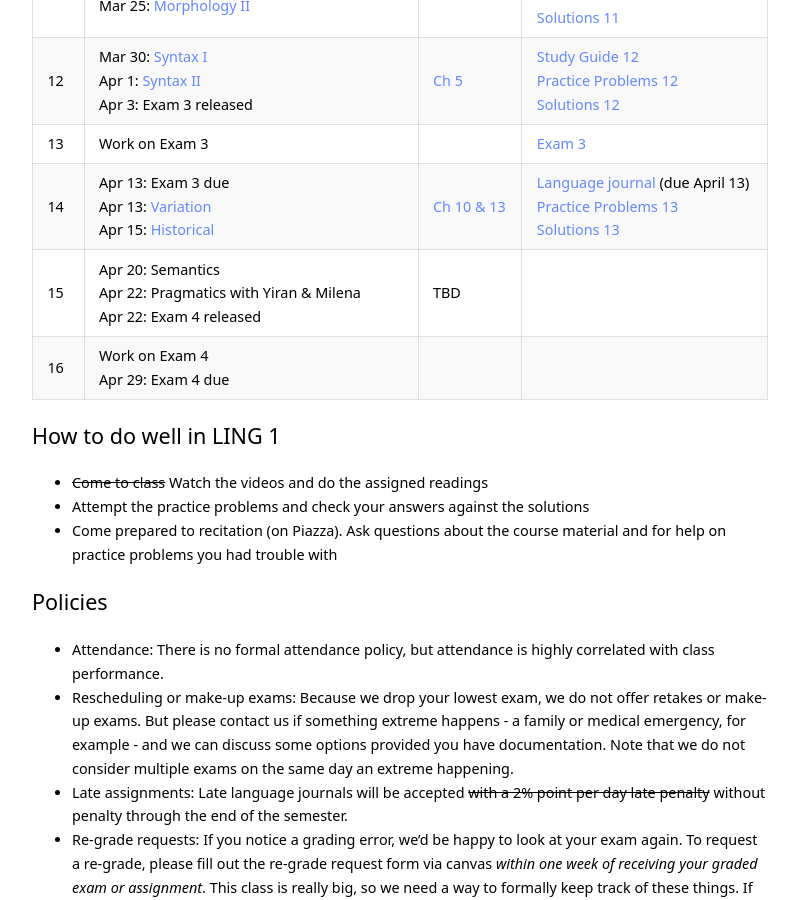
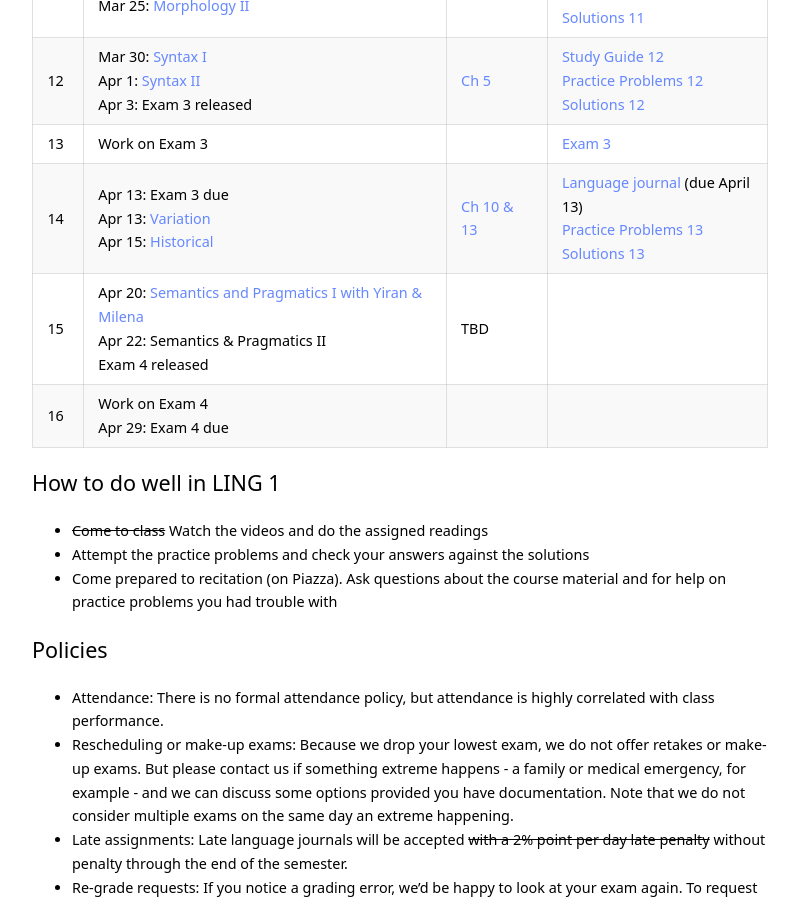
Before and after one commit to kschuler/ling001, a Jekyll site: the page built from index.md, in a window 1280 px wide and 900 px high, scrolled down 3532 px. Shown: the whole window, without its empty margins (240-1039 px from the left). Built offline with Jekyll 4.4.1, drawn with Linux system fonts in a browser that asks for light colours.

Commit message:
Update index.md

```diff
--- a/index.md
+++ b/index.md
@@ -96,7 +96,7 @@ Wk  | Lecture | Readings | Resources
 12 | Mar 30: [Syntax I](resources/Ling001-20A-15-Syntax1.pdf) <br> Apr 1: [Syntax II](resources/Ling001-20A-16-Syntax2.pdf) <br> Apr 3: **Exam 3 released**| [Ch 5](https://app.perusall.com/courses/intro-to-linguistics-1/chapter-5-19?assignmentId=i7tR6HdzMEfCB99ck&part=1) | [Study Guide 12](resources/studyguide-week12.pdf)<br>[Practice Problems 12](resources/practiceproblems-week12.pdf)<br>[Solutions 12](resources/solutions-week12.pdf)
 13 | **Work on Exam 3**| | [Exam 3](resources/Ling001-20A-Exam3.pdf)
 14 | Apr 13: **Exam 3 due**<br> Apr 13: [Variation](resources/Ling001-20A-19-Variation.pdf) <br> Apr 15: [Historical](resources/Ling001-20A-20-Historical.pdf) | [Ch 10 & 13](https://app.perusall.com/courses/intro-to-linguistics-1/ch10and13?assignmentId=CCQtsSLtuvvn3uvD8&part=1) | [Language journal](resources/language-journal-assignment) (due April 13)<br>[Practice Problems 13](resources/practiceproblems-week13.pdf)<br>[Solutions 13](resources/solutions-week13.pdf)
-15 | Apr 20: Semantics <br> Apr 22: Pragmatics with Yiran & Milena<br>Apr 22: **Exam 4 released** | TBD |
+15 | Apr 20: [Semantics and Pragmatics I with Yiran & Milena](resources/Ling001-20A-21-SemPrag1.pdf) <br>Apr 22: Semantics & Pragmatics II <br> **Exam 4 released** | TBD |
 16 | **Work on Exam 4**<br>Apr 29: **Exam 4 due** |  |
 
 ## How to do well in LING 1
```
